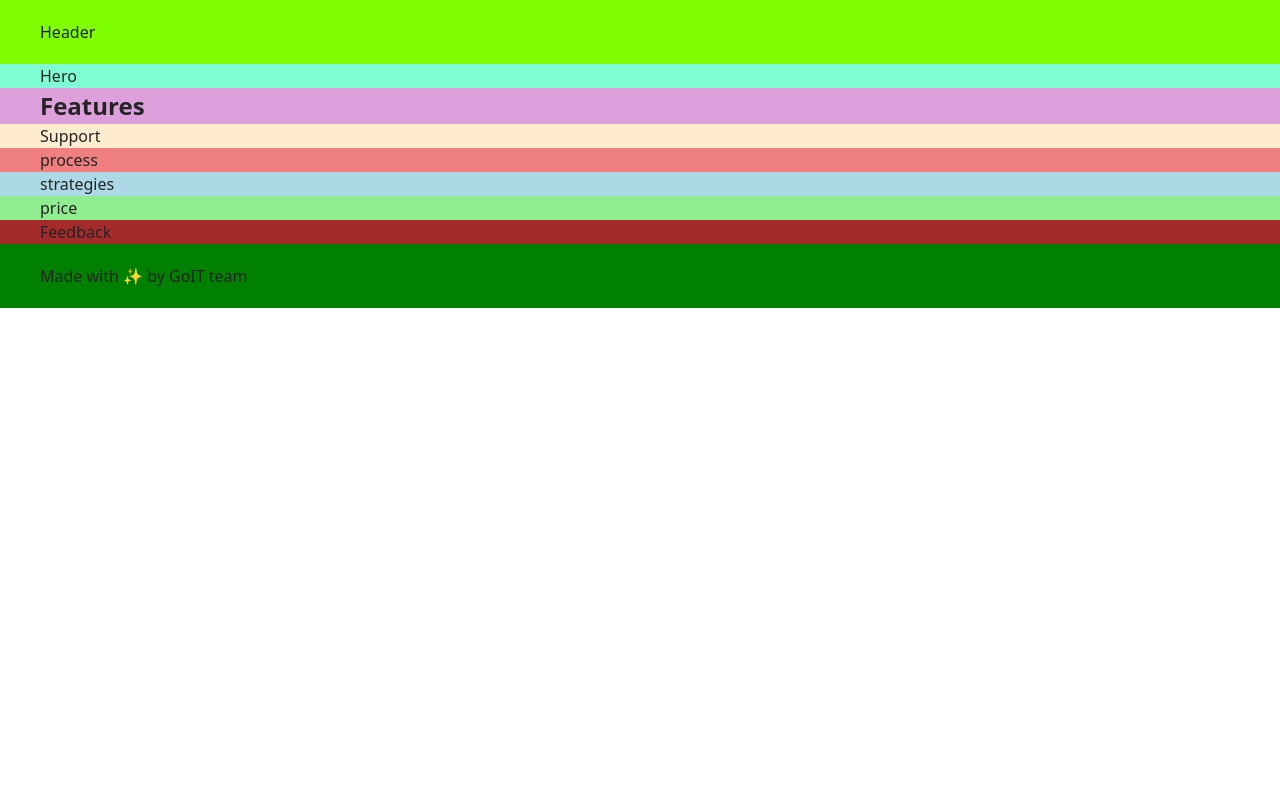
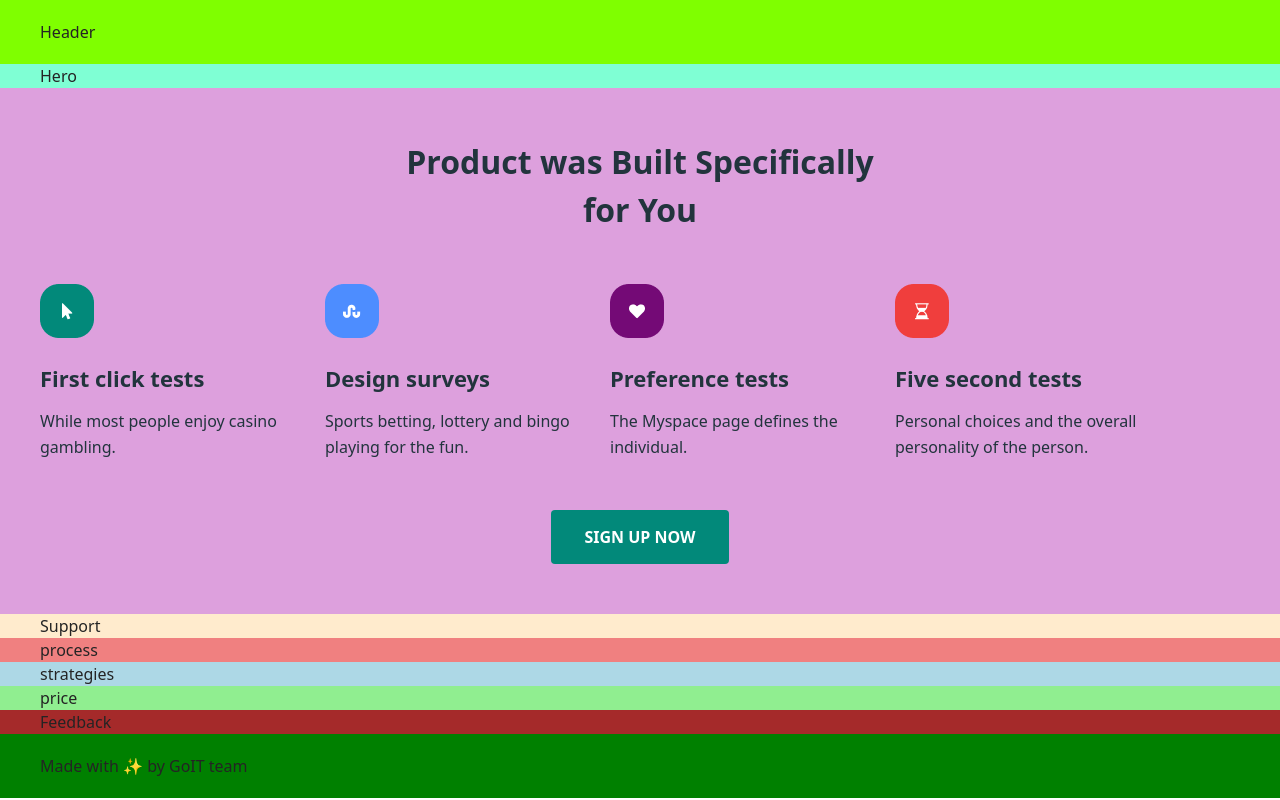
Before and after one commit to ivansinabdeev/blend_123_9_10, a website built with Vite: page src/index.html in a window 1280 px wide. Built offline with nearby package versions, Linux system fonts and the light colour scheme.

Commit message:
features

```diff
--- a/src/css/features.css
+++ b/src/css/features.css
@@ -1,3 +1,62 @@
 .features {
+  /* font-family: "Poppins", sans-serif; */
+  padding: 50px 0;
   background-color: plum;
 }
+
+.features-container {
+  display: flex;
+  flex-direction: column;
+  justify-content: center;
+}
+
+.features-title {
+  font-weight: 700;
+  font-size: 32px;
+  max-width: 494px;
+  text-align: center;
+  margin: 0 auto;
+  color: #22343d;
+  margin-bottom: 50px;
+}
+
+.features-list {
+  display: flex;
+  gap: 30px;
+  margin-bottom: 50px;
+}
+
+.features-item {
+  /* max-width: calc(); */
+  max-width: 255px;
+}
+
+.features-img {
+  margin-bottom: 24px;
+}
+
+.features-subtitle {
+  font-weight: 600;
+  font-size: 22px;
+  color: #22343d;
+  margin-bottom: 13px;
+}
+
+.features-subtext {
+  font-weight: 400;
+  font-size: 16px;
+  line-height: 1.625;
+  color: #22343d;
+}
+
+.features-btn {
+  display: block;
+  margin: 0 auto;
+  text-align: center;
+  padding: 15px 33px;
+  font-weight: 700;
+  font-size: 16px;
+  border-radius: 4px;
+  background: #02897a;
+  color: #fff;
+}
--- a/src/partials/features.html
+++ b/src/partials/features.html
@@ -1,5 +1,28 @@
 <section class="features">
-  <div class="container">
-    <h2>Features</h2>
+  <div class="container features-container">
+    <h2 class="features-title">Product was Built Specifically for You</h2>
+    <ul class="features-list">
+      <li class="features-item">
+        <img class="features-img" src="./img/features/icon-1.png" alt="green circle" />
+        <h3 class="features-subtitle">First click tests</h3>
+        <p class="features-subtext">While most people enjoy casino gambling.</p>
+      </li>
+      <li class="features-item">
+        <img class="features-img" src="./img/features/icon-2.png" alt="blue circle" />
+        <h3 class="features-subtitle">Design surveys</h3>
+        <p class="features-subtext">Sports betting, lottery and bingo playing for the fun.</p>
+      </li>
+      <li class="features-item">
+        <img class="features-img" src="./img/features/icon-3.png" alt="purple circle" />
+        <h3 class="features-subtitle">Preference tests</h3>
+        <p class="features-subtext">The Myspace page defines the individual.</p>
+      </li>
+      <li class="features-item">
+        <img class="features-img" src="./img/features/icon-4.png" alt="red circle" />
+        <h3 class="features-subtitle">Five second tests</h3>
+        <p class="features-subtext">Personal choices and the overall personality of the person.</p>
+      </li>
+    </ul>
+    <a class="features-btn" href="">SIGN UP NOW</a>
   </div>
 </section>
```
Also changed, not shown: src/img/features/icon-1.png (added), src/img/features/icon-2.png (added), src/img/features/icon-3.png (added), src/img/features/icon-4.png (added).
